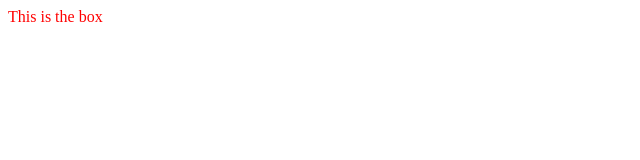
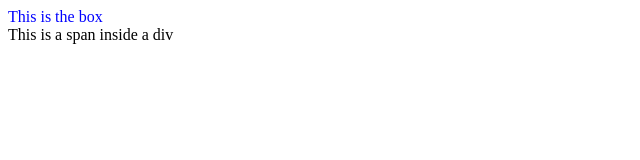
Before and after one commit to AttaUrRehman1278/Javascript, a plain HTML site: page JS Insert and Remove/index.html in a window 1280 px wide. Shown: the whole page, without its empty margins (0-640 px from the left). Drawn offline with Linux system fonts and the light colour scheme.

Commit message:
InnerHTML

```diff
--- a/JS Insert and Remove/index.html
+++ b/JS Insert and Remove/index.html
@@ -8,7 +8,7 @@
 </head>
 <body>
     <div class="container">
-        <div class="box">This is the box</div>
+        <div class="box" style="color: blue">This is the box</div>
     </div>
     <script src="script.js"></script>
 </body>
--- a/JS Insert and Remove/script.js
+++ b/JS Insert and Remove/script.js
@@ -0,0 +1,4 @@
+let div = document.createElement("div");
+div.className = "alert";
+div.innerHTML = "<span>This is a span inside a div</span>";
+document.body.firstElementChild.append(div);
--- a/JS Insert and Remove/style.css
+++ b/JS Insert and Remove/style.css
@@ -1,3 +1,6 @@
-.box{
+/* .box{
+    color: blue;
+} */
+.red{
     color: red;
 }
```
